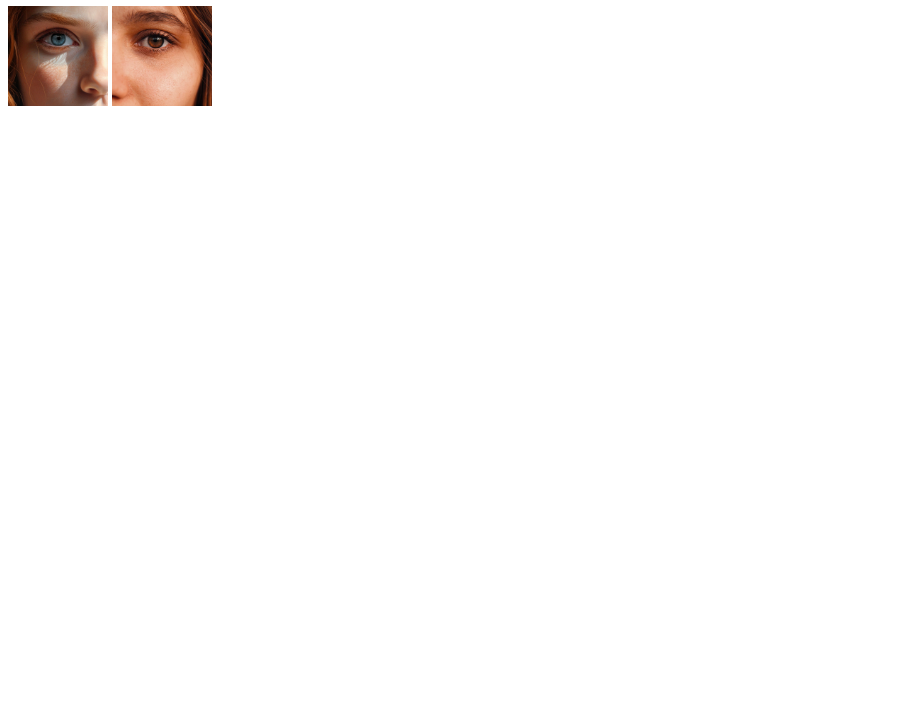
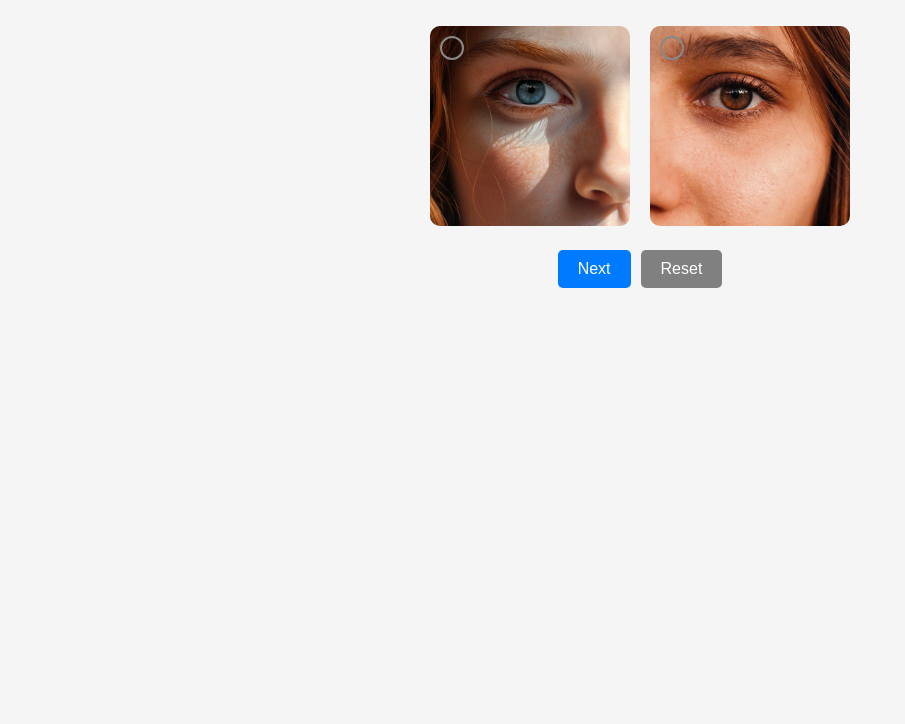
Before and after one commit to akhilm1708/ImageIQ, a plain HTML site: page index.html in a window 1280 px wide. Shown: the part 76-800 px from the top of the page, without its empty margins (0-905 px from the left). Drawn offline with Linux system fonts and the light colour scheme.

Commit message:
Updated Sprint1
Added functionalities such as selector and reset and score buttons. Will make score more advanced with variables in js in the future

```diff
--- a/index.html
+++ b/index.html
@@ -8,10 +8,53 @@
     <link href="https://fonts.googleapis.com/css2?family=Inter:wght@400;700&display=swap" rel="stylesheet">
 </head>
 <body>
-    <h1>
-        Real or AI?
-    </h1>
-        <button id="fake-image" class="fake-image"></button>
-        <button id="real-image" class="real-image"></button>
+    <div class="header">
+        <h1>AI OR Real?</h1>
+    </div>
+    <div class="container">
+        <label class="option">
+            <input type="radio" name="option" value="1">
+            <img src="girl_fake.png" alt="Option 1">
+            <span class="checkbox"></span>
+        </label>
+        <label class="option">
+            <input type="radio" name="option" value="2">
+            <img src="girl_real.png" alt="Option 2">
+            <span class="checkbox"></span>
+        </label>
+    </div>
+    <div class="button-container">
+        <button type="button" class="next-button" onclick="checkSelection()">Next</button>
+        <button type="button" class="reset-button" onclick="resetSelection()">Reset</button>
+    </div>
+    <div id="notification" class="notification"></div>
+
+    <script>
+        function checkSelection() {
+            const selectedOption = document.querySelector('input[name="option"]:checked');
+            const notification = document.getElementById('notification');
+
+            if (selectedOption) {
+                if (selectedOption.value === '1') {
+                    notification.textContent = 'Excellent! 1 out of 1';
+                    notification.style.color = 'green';
+                } else {
+                    notification.textContent = 'Try again... 0 out of 1';
+                    notification.style.color = 'red';
+                }
+            } else {
+                notification.textContent = 'Please select an option!';
+                notification.style.color = 'orange';
+            }
+        }
+
+        function resetSelection() {
+            const notification = document.getElementById('notification');
+            notification.textContent = ''; // Clear the notification
+            document.querySelectorAll('input[name="option"]').forEach(option => {
+                option.checked = false; // Uncheck all radio buttons
+            });
+        }
+    </script>
 </body>
 </html>
--- a/test1.css
+++ b/test1.css
@@ -1,21 +1,98 @@
+body {
+    font-family: 'Inter', sans-serif;
+    display: flex;
+    flex-direction: column;
+    align-items: center;
+    height: 100vh;
+    margin: 0;
+    background-color: #f5f5f5; /* Optional: change background color */
+}
+
+.header {
+    margin-bottom: 20px; /* Space between the header and options */
+}
+
 h1 {
     font-family: 'Inter', sans-serif;
 }
 
-.fake-image {
-    width: 100px;
-    height: 100px;
-    background-image: url("girl_fake.png");
-    background-size: cover;
-    border: none;
+.container {
+    display: flex;
+    gap: 20px; /* Space between boxes */
+    margin-bottom: 20px; /* Space between options and buttons */
+}
+
+.option {
+    position: relative; /* Position relative for absolute checkbox */
     cursor: pointer;
 }
 
-.real-image{
-    width: 100px;
-    height: 100px;
-    background-image: url("girl_real.png");
-    background-size: cover;
-    border: none;
-    cursor: pointer;
+.option img {
+    width: 200px; /* Set a fixed width for images */
+    height: 200px; /* Set a fixed height for images */
+    border-radius: 10px; /* Match corners with the box */
+    object-fit: cover; /* Ensure the image covers the box */
 }
+
+input[type="radio"] {
+    display: none; /* Hide the default radio button */
+}
+
+.checkbox {
+    position: absolute;
+    top: 10px; /* Adjust position of the checkbox */
+    left: 10px; /* Adjust position of the checkbox */
+    width: 20px; /* Checkbox width */
+    height: 20px; /* Checkbox height */
+    border-radius: 50%; /* Make it circular */
+    border: 2px solid #888; /* Default border color */
+    background-color: transparent; /* Transparent by default */
+    transition: background-color 0.3s, border-color 0.3s; /* Transition effects */
+}
+
+/* Style for checked state */
+input[type="radio"]:checked + img + .checkbox {
+    background-color: #007bff; /* Blue background when checked */
+    border-color: #007bff; /* Change border color to blue */
+}
+
+.button-container {
+    display: flex;
+    gap: 10px; /* Space between buttons */
+}
+
+.next-button {
+    padding: 10px 20px; /* Button padding */
+    background-color: #007bff; /* Button background color */
+    color: white; /* Button text color */
+    border: none; /* Remove default border */
+    border-radius: 5px; /* Rounded corners */
+    cursor: pointer; /* Pointer cursor on hover */
+    font-size: 16px; /* Font size */
+    transition: background-color 0.3s; /* Transition for hover effect */
+}
+
+.next-button:hover {
+    background-color: #0056b3; /* Darker blue on hover */
+}
+
+.reset-button {
+    padding: 10px 20px; /* Button padding */
+    background-color: grey; /* Grey background color */
+    color: white; /* White text color */
+    border: none; /* Remove default border */
+    border-radius: 5px; /* Rounded corners */
+    cursor: pointer; /* Pointer cursor on hover */
+    font-size: 16px; /* Font size */
+    transition: background-color 0.3s; /* Transition for hover effect */
+}
+
+.reset-button:hover {
+    background-color: darkgrey; /* Darker grey on hover */
+}
+
+.notification {
+    margin-top: 20px; /* Space above the notification */
+    font-size: 18px; /* Font size for notification */
+    text-align: center; /* Center the notification text */
+}
```
